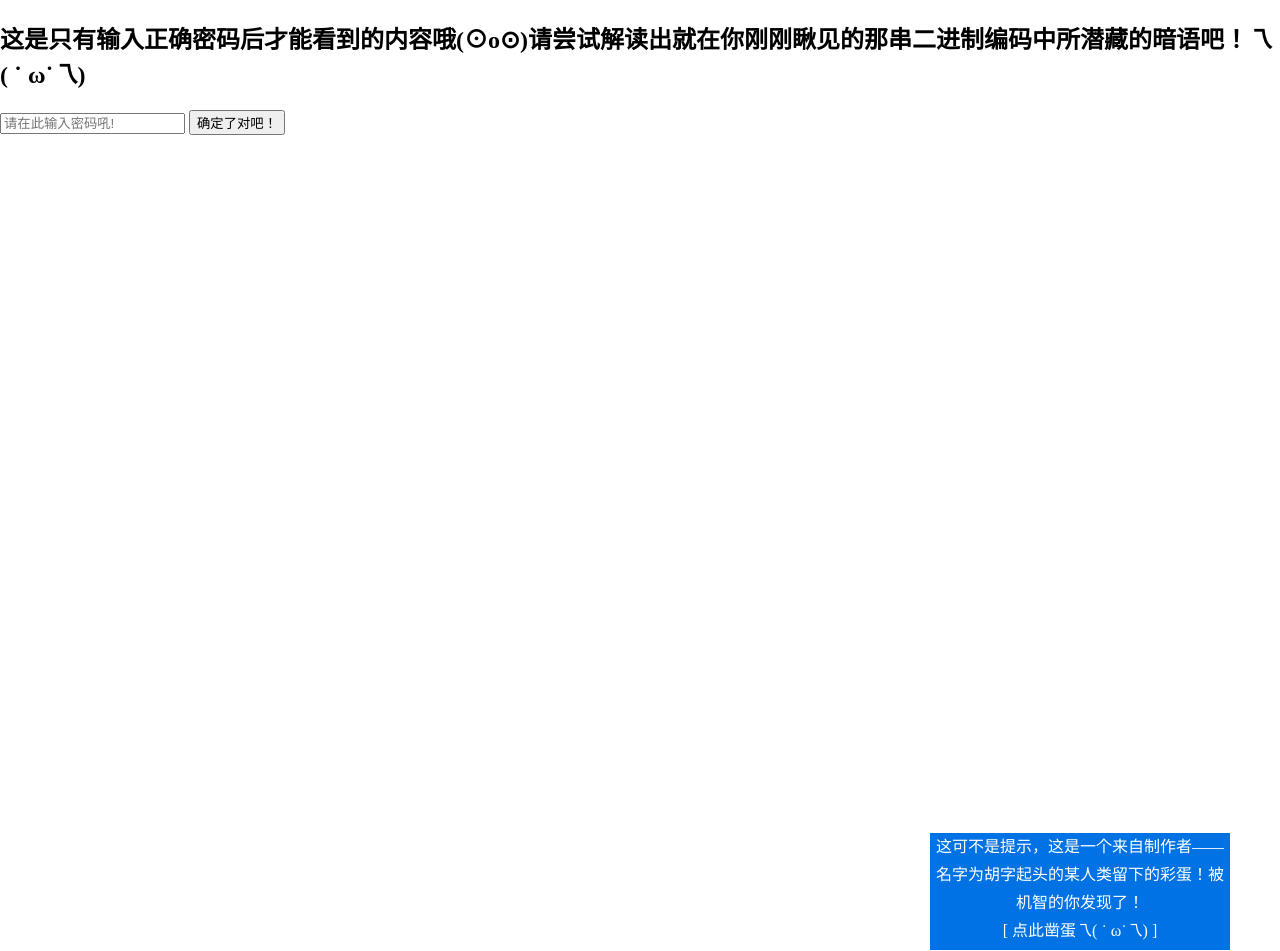
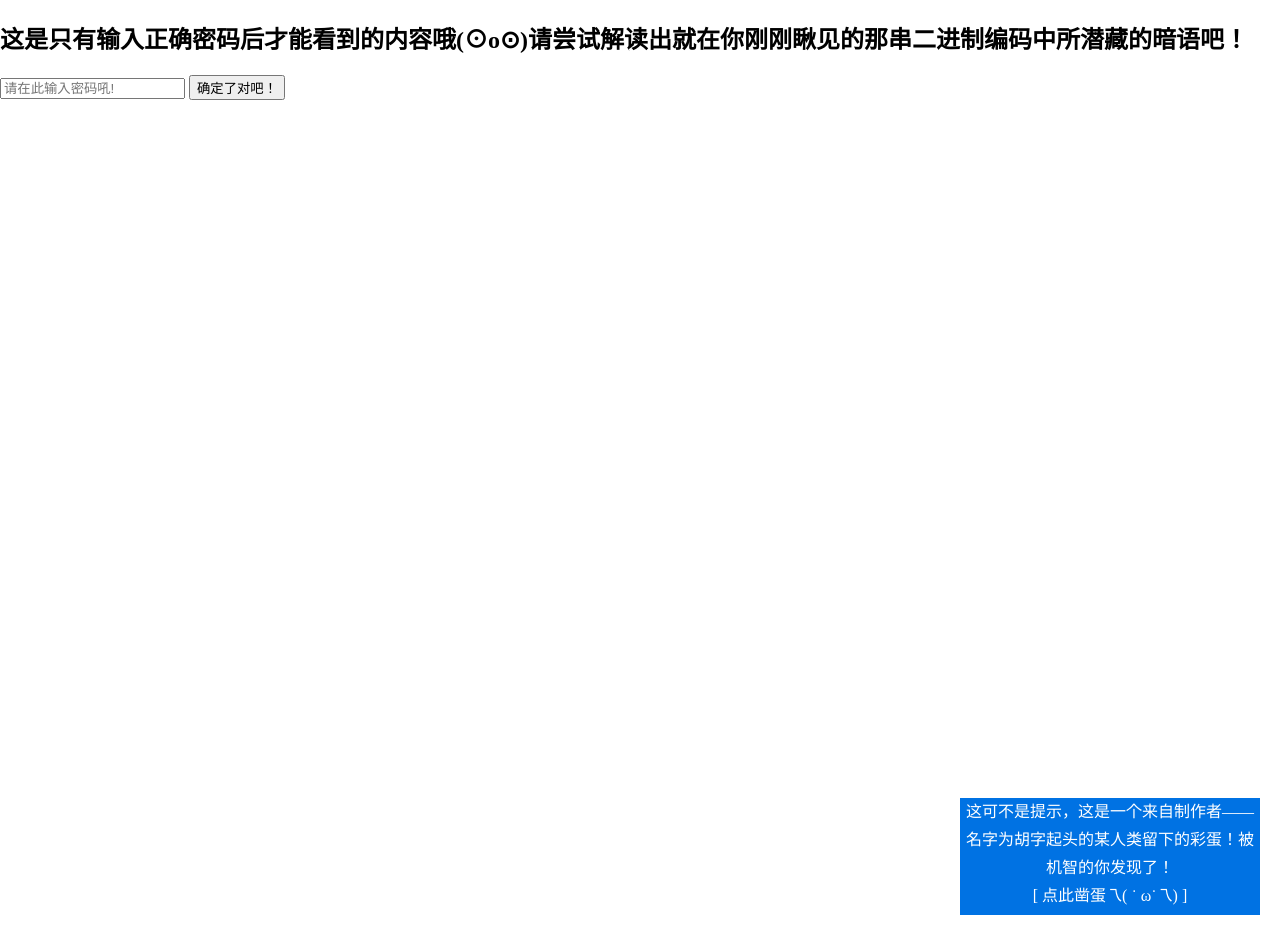
Before and after one commit to 19195893326/electro-cloud, a plain HTML site: page index.html in a window 1280 px wide. After the commit the page ends 916 px from the top, so only its background shows below. Drawn offline with Linux system fonts and the light colour scheme.

Commit message:
Update index.html

```diff
--- a/index.html
+++ b/index.html
@@ -20,7 +20,7 @@ function checkPassword() {
 </head>
 <body>
 
-<h2>这是只有输入正确密码后才能看到的内容哦(⊙o⊙)请尝试解读出就在你刚刚瞅见的那串二进制编码中所潜藏的暗语吧！乁( ˙ ω˙乁)</h2>
+<h2>这是只有输入正确密码后才能看到的内容哦(⊙o⊙)请尝试解读出就在你刚刚瞅见的那串二进制编码中所潜藏的暗语吧！</h2>
 <input type="text" id="password" placeholder="请在此输入密码吼!">
 <button onclick="checkPassword()">确定了对吧！</button>
 <p id="message"></p>
@@ -40,7 +40,7 @@ function checkPassword() {
   .hidden-button {
     position: absolute;
     bottom: 0.5px; /* 10px from the bottom */
-    right: 50px; /* 10px from the right */
+    right: 20px; /* 10px from the right */
     width: 300px;
     height: 117px;
     background-color: #0072e3;
@@ -56,7 +56,7 @@ function checkPassword() {
   .hidden-text {
     position: absolute;
     bottom: 40px; /* 100px from the bottom */
-    right: 90px; /* 10px from the right */
+    right: 60px; /* 10px from the right */
     width: 200px;
      height: 80px;
     background-color: #9acd32;
```
